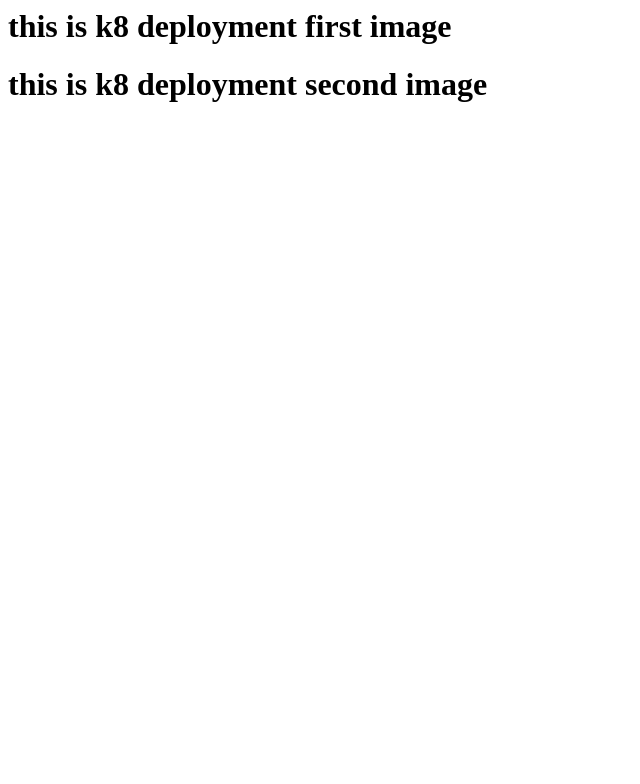
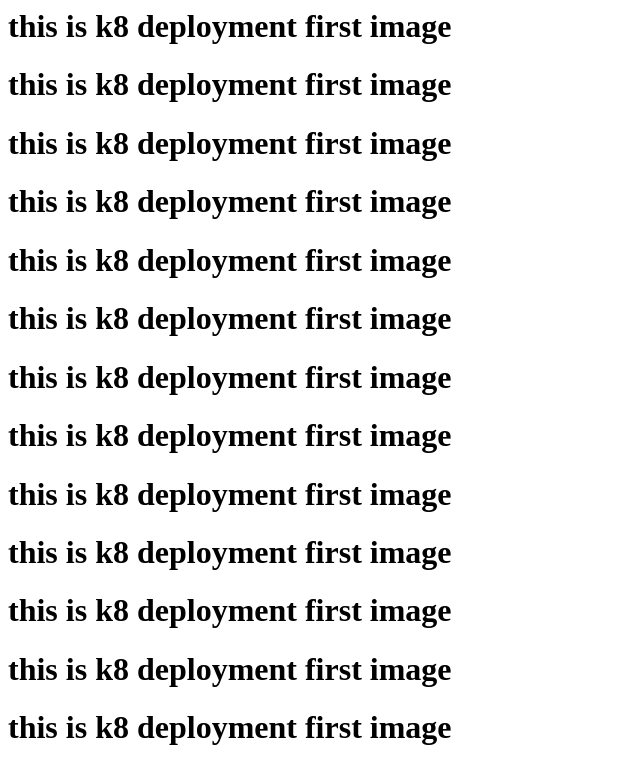
Before and after one commit to anhimasree/staticapp-k8, a plain HTML site: page index.html in a window 1280 px wide. Shown: the whole page, without its empty margins (0-640 px from the left). Drawn offline with Linux system fonts and the light colour scheme.

Commit message:
second commit2

```diff
--- a/index.html
+++ b/index.html
@@ -1,2 +1,13 @@
 <h1>this is k8 deployment first image</h1>
-<h1>this is k8 deployment second image</h1>
+<h1>this is k8 deployment first image</h1>
+<h1>this is k8 deployment first image</h1>
+<h1>this is k8 deployment first image</h1>
+<h1>this is k8 deployment first image</h1>
+<h1>this is k8 deployment first image</h1>
+<h1>this is k8 deployment first image</h1>
+<h1>this is k8 deployment first image</h1>
+<h1>this is k8 deployment first image</h1>
+<h1>this is k8 deployment first image</h1>
+<h1>this is k8 deployment first image</h1>
+<h1>this is k8 deployment first image</h1>
+<h1>this is k8 deployment first image</h1>
```
